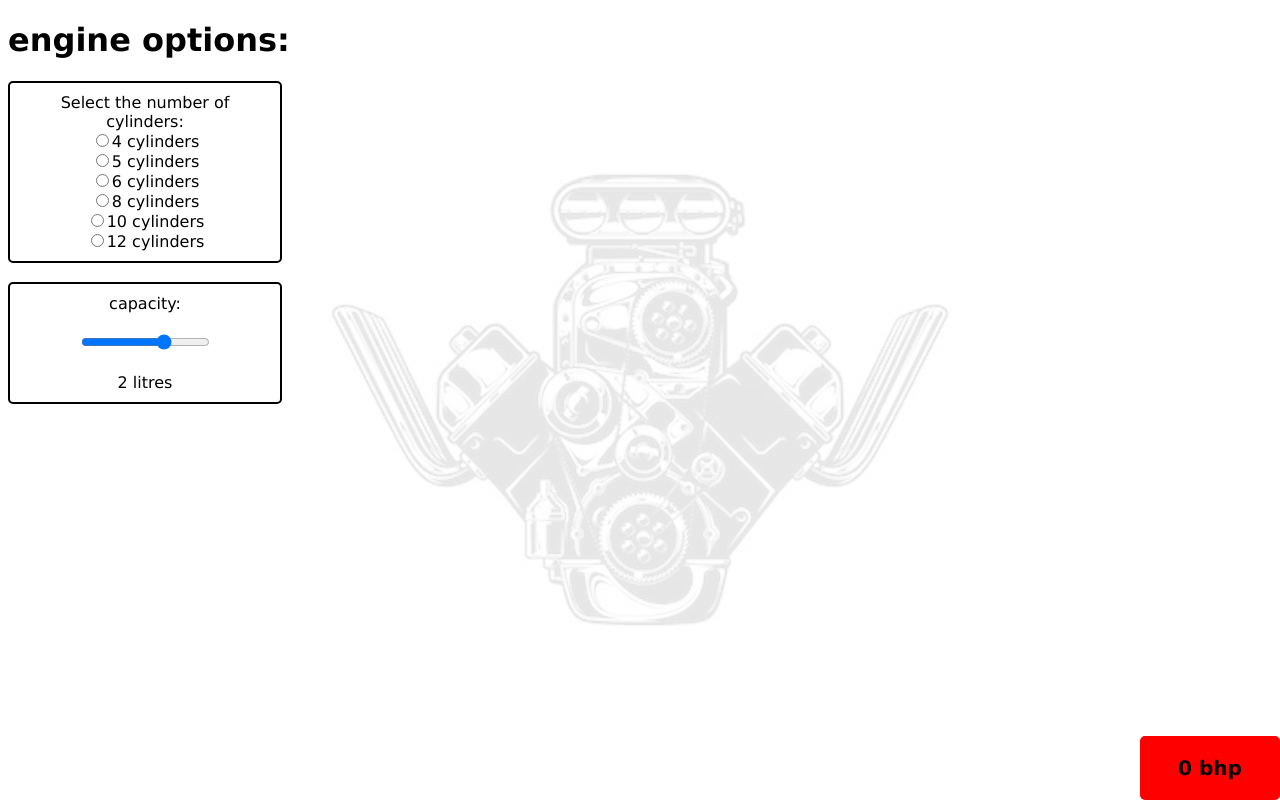
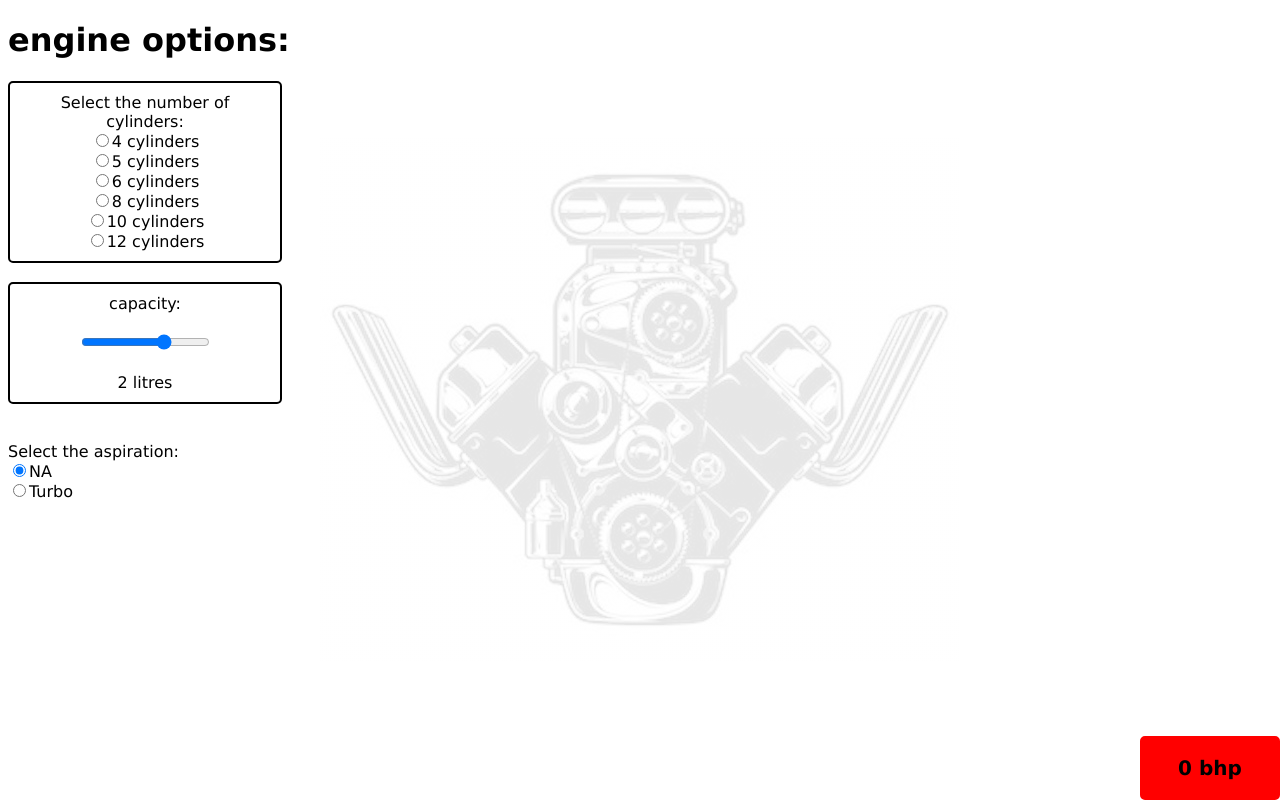
Before and after one commit to FrankieBoye/engine_power, a React (Create React App) app: page / in a window 1280 px wide. Built offline with nearby package versions, Linux system fonts and the light colour scheme.

Commit message:
created aspiration component

```diff
--- a/src/App.js
+++ b/src/App.js
@@ -2,6 +2,7 @@ import React, { Component } from 'react'
 import Cylinders from './components/Cylinders'
 import Capacity from './components/Capacity'
 import Output from './components/Output'
+import Aspiration from './components/Aspiration'
 
 class App extends Component {
   constructor(props) {
@@ -38,6 +39,8 @@ class App extends Component {
         <Output
         capacity={this.state.capacity}
         cylinderOption={this.state.cylinderOption}/>
+        <br></br>
+        <Aspiration/>
       </div>
     )
   }
--- /dev/null
+++ b/src/components/Aspiration.js
@@ -0,0 +1,50 @@
+import React, { Component } from 'react'
+
+class Aspiration extends Component {
+  constructor(props) {
+    super(props);
+    this.handleAspChange = this.handleAspChange.bind(this)
+    this.state = {
+      aspiration: "1"
+    }
+  }
+
+  handleAspChange(e) {
+    this.setState({
+      aspiration: e.target.value
+    })
+  }
+
+  render() {
+
+   return (
+     <div className="aspiration">
+     Select the aspiration:
+     <br></br>
+       <label>
+         <input
+           type="radio"
+           name="asp"
+           value="1"
+           checked={this.state.aspiration === "1"}
+           onChange={this.handleAspChange}
+         />
+         NA
+       </label>
+       <br></br>
+       <label>
+         <input
+           type="radio"
+           name="asp"
+           value="2"
+           checked={this.state.aspiration === "2"}
+           onChange={this.handleAspChange}
+         />
+         Turbo
+       </label>
+     </div>
+  )
+ }
+}
+
+export default Aspiration
```
